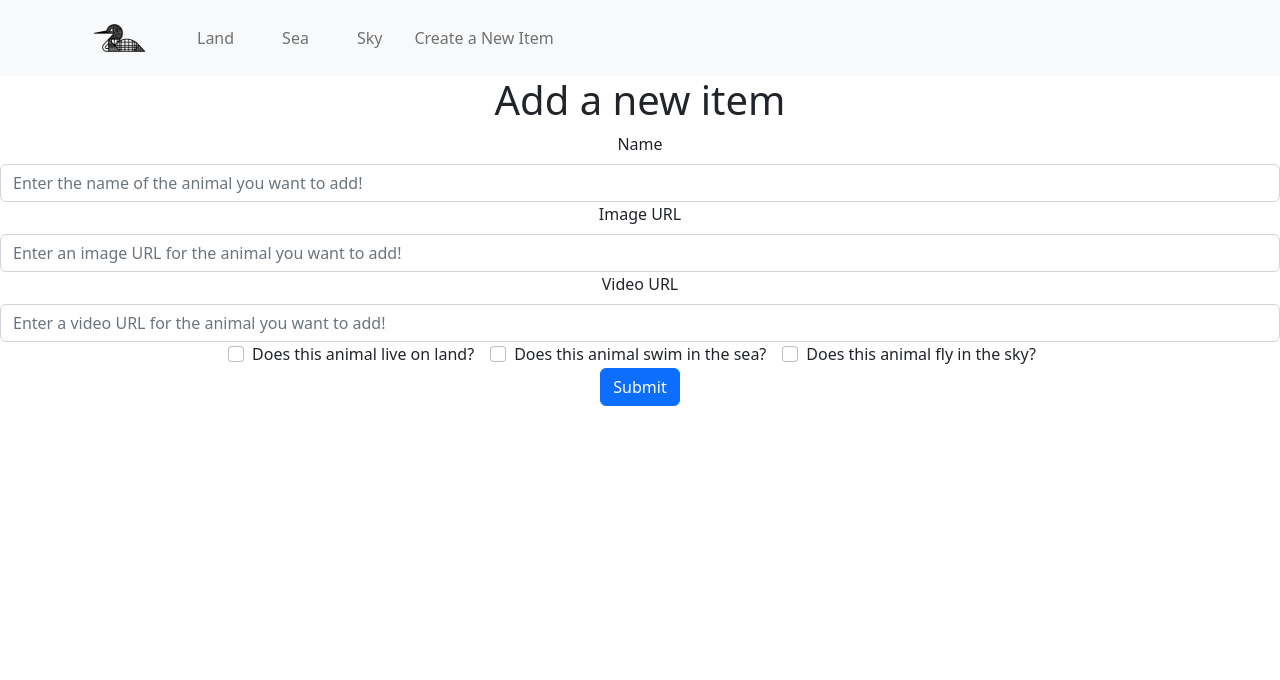
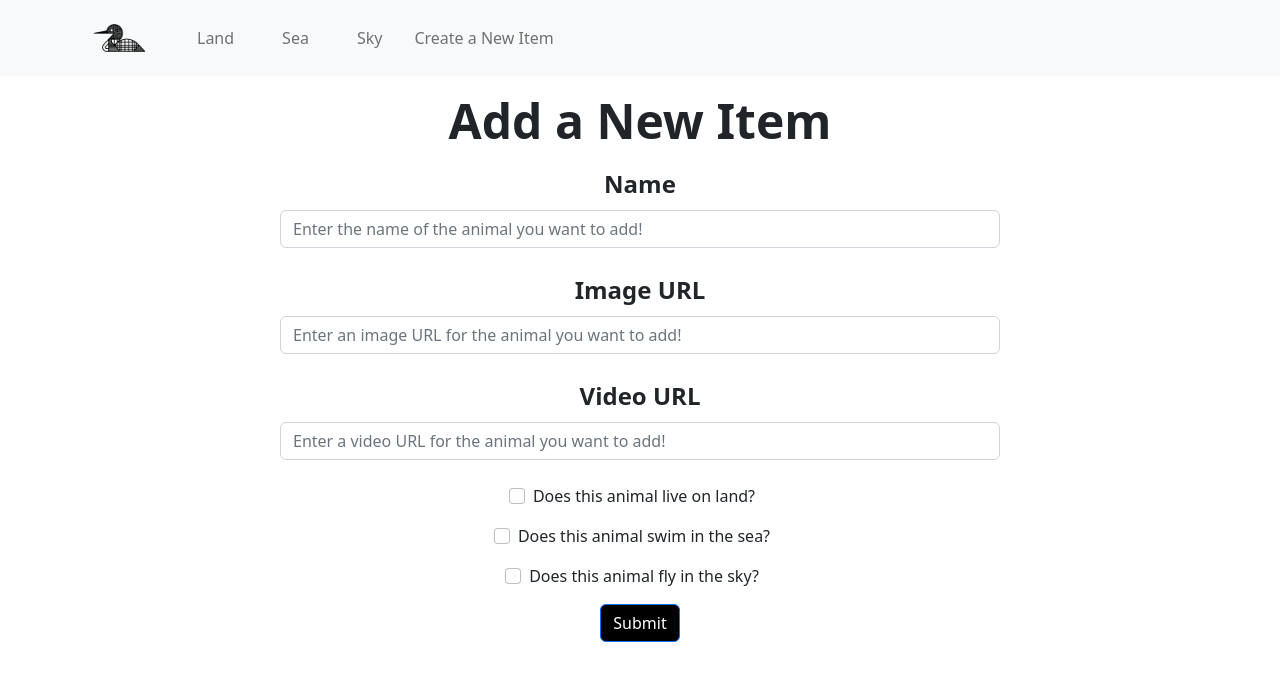
Before and after one commit to Ill-Eagle-Official/loon, a React (Create React App) app in the folder frontend/: page /new in a window 1280 px wide. Shown: the top 680 px of the page. Built offline with nearby package versions, Linux system fonts and the light colour scheme.

Commit message:
add styles for new item page

```diff
--- a/frontend/src/components/NewItemPage.js
+++ b/frontend/src/components/NewItemPage.js
@@ -1,5 +1,7 @@
 import React, { useState } from "react";
 import { Button, Form } from "react-bootstrap";
+
+import "../styles/AddStyles.css";
 
 export default function NewItemPage() {
   const [item, setItem] = useState({
@@ -49,7 +51,7 @@ export default function NewItemPage() {
 
   return (
     <>
-      <h1 className="new-item-title">Add a new item</h1>
+      <h1 className="new-item-title">Add a New Item</h1>
 
       <Form className="new-item-form" onSubmit={handleSubmit}>
         <Form.Group controlId="formBasicName" className="name-entry">
@@ -97,7 +99,7 @@ export default function NewItemPage() {
           />
         </Form.Group>
 
-        <Button variant="primary" type="submit">
+        <Button variant="primary" type="submit" className="submit-button">
           Submit
         </Button>
       </Form>
--- /dev/null
+++ b/frontend/src/styles/AddStyles.css
@@ -0,0 +1,79 @@
+.new-item-title {
+  font-size: 3rem;
+  font-weight: 600;
+  margin-bottom: 1rem;
+  margin-top: 1rem;
+}
+
+.new-item-form {
+  display: flex;
+  flex-direction: column;
+  align-items: center;
+  justify-content: center;
+  margin: 0 auto;
+  width: 75%;
+}
+.new-item-form .name-entry {
+  display: flex;
+  flex-direction: column;
+  align-items: center;
+  justify-content: center;
+  margin: 0 auto;
+  width: 75%;
+}
+.new-item-form .name-entry .form-label {
+  font-size: 1.5rem;
+  font-weight: 600;
+  margin-bottom: 0.5rem;
+}
+.new-item-form .name-entry .form-control {
+  margin-bottom: 1.5rem;
+}
+.new-item-form .image-entry {
+  display: flex;
+  flex-direction: column;
+  align-items: center;
+  justify-content: center;
+  margin: 0 auto;
+  width: 75%;
+}
+.new-item-form .image-entry .form-label {
+  font-size: 1.5rem;
+  font-weight: 600;
+  margin-bottom: 0.5rem;
+}
+.new-item-form .image-entry .form-control {
+  margin-bottom: 1.5rem;
+}
+.new-item-form .video-entry {
+  display: flex;
+  flex-direction: column;
+  align-items: center;
+  justify-content: center;
+  margin: 0 auto;
+  width: 75%;
+}
+.new-item-form .video-entry .form-label {
+  font-size: 1.5rem;
+  font-weight: 600;
+  margin-bottom: 0.5rem;
+}
+.new-item-form .video-entry .form-control {
+  margin-bottom: 1.5rem;
+}
+.new-item-form .categories {
+  display: flex;
+  flex-direction: column;
+  align-items: center;
+  justify-content: center;
+  margin: 0 auto;
+  width: 75%;
+}
+.new-item-form .categories .form-check {
+  margin-bottom: 1rem;
+}
+.new-item-form .submit-button {
+  background-color: black;
+}
+
+/*# sourceMappingURL=AddStyles.css.map */
--- /dev/null
+++ b/frontend/src/styles/AddStyles.scss
@@ -0,0 +1,89 @@
+.new-item-title {
+  font-size: 3rem;
+  font-weight: 600;
+  margin-bottom: 1rem;
+  margin-top: 1rem;
+}
+
+.new-item-form {
+  display: flex;
+  flex-direction: column;
+  align-items: center;
+  justify-content: center;
+  margin: 0 auto;
+  width: 75%;
+
+  .name-entry {
+    display: flex;
+    flex-direction: column;
+    align-items: center;
+    justify-content: center;
+    margin: 0 auto;
+    width: 75%;
+
+    .form-label {
+      font-size: 1.5rem;
+      font-weight: 600;
+      margin-bottom: 0.5rem;
+    }
+
+    .form-control {
+      margin-bottom: 1.5rem;
+    }
+  }
+
+  .image-entry {
+    display: flex;
+    flex-direction: column;
+    align-items: center;
+    justify-content: center;
+    margin: 0 auto;
+    width: 75%;
+
+    .form-label {
+      font-size: 1.5rem;
+      font-weight: 600;
+      margin-bottom: 0.5rem;
+    }
+
+    .form-control {
+      margin-bottom: 1.5rem;
+    }
+  }
+
+  .video-entry {
+    display: flex;
+    flex-direction: column;
+    align-items: center;
+    justify-content: center;
+    margin: 0 auto;
+    width: 75%;
+
+    .form-label {
+      font-size: 1.5rem;
+      font-weight: 600;
+      margin-bottom: 0.5rem;
+    }
+
+    .form-control {
+      margin-bottom: 1.5rem;
+    }
+  }
+
+  .categories {
+    display: flex;
+    flex-direction: column;
+    align-items: center;
+    justify-content: center;
+    margin: 0 auto;
+    width: 75%;
+
+    .form-check {
+      margin-bottom: 1rem;
+    }
+  }
+
+  .submit-button {
+    background-color: black;
+  }
+}
```
Also changed, not shown: 1 other file (tests, documents, lock files or other folders).
